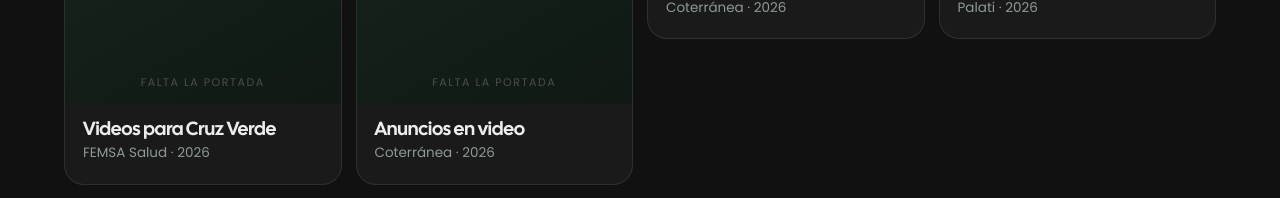
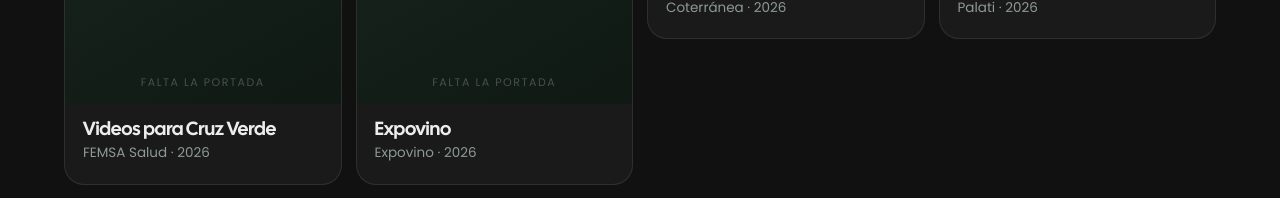
Before and after one commit to darinkacristi/afford-portfolio, a Next.js app: page / in a window 1280 px wide. Shown: the part 1600-1798 px from the top of the page. Built offline with nearby package versions, Linux system fonts and the light colour scheme.

Commit message:
Update projects.ts

```diff
--- a/data/projects.ts
+++ b/data/projects.ts
@@ -30,18 +30,18 @@
     featured: true,
   },
   {
-    slug: "anuncios-coterranea",
-    title: "Anuncios en video",
-    client: "Coterránea",
+    slug: "expovino-2026-invierno",
+    title: "Expovino",
+    client: "Expovino",
     year: 2026,
     category: "reel",
-    summary: "Video vertical para la pauta permanente de los proyectos de parcelas.",
+    summary: "Video resumen en formato vertical",
     description:
-      "⚠️ Describir el enfoque: recorridos de terreno, mensaje de los primeros segundos, cuántas variantes se produjeron para testear.",
+      "Describir el enfoque: Mostrar la experiencia de Expo Vino 2026 en el Terminal de Pasajeros de Valparaíso.",
     scope: ["Guion", "Grabación", "Edición"],
     credits: [{ member: "baithiare", role: "Grabación y edición" }],
     format: "vertical",
-    // video: { kind: "youtube", id: "" },
+    // video: { kind: "youtube", id: "ZceEWuZDP9U" },
     featured: true,
   },
   {
```
